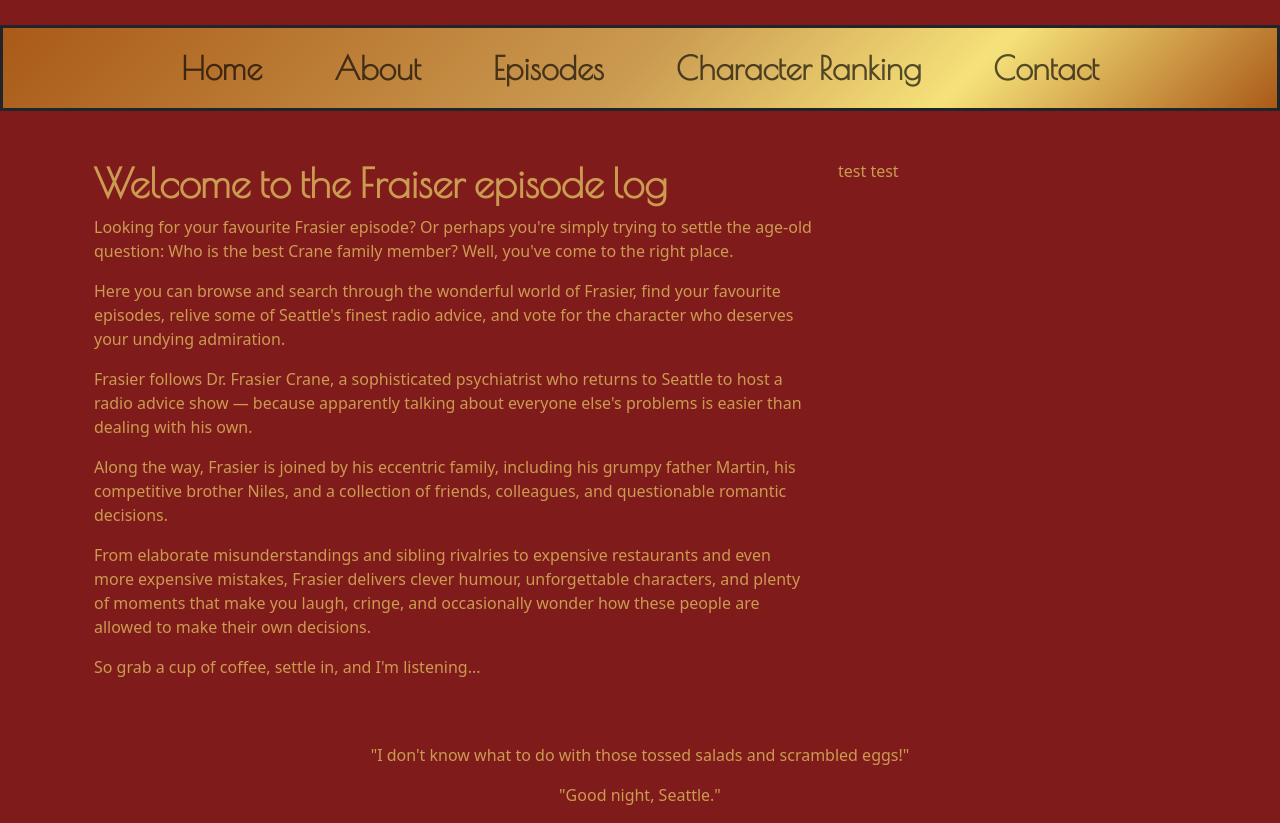
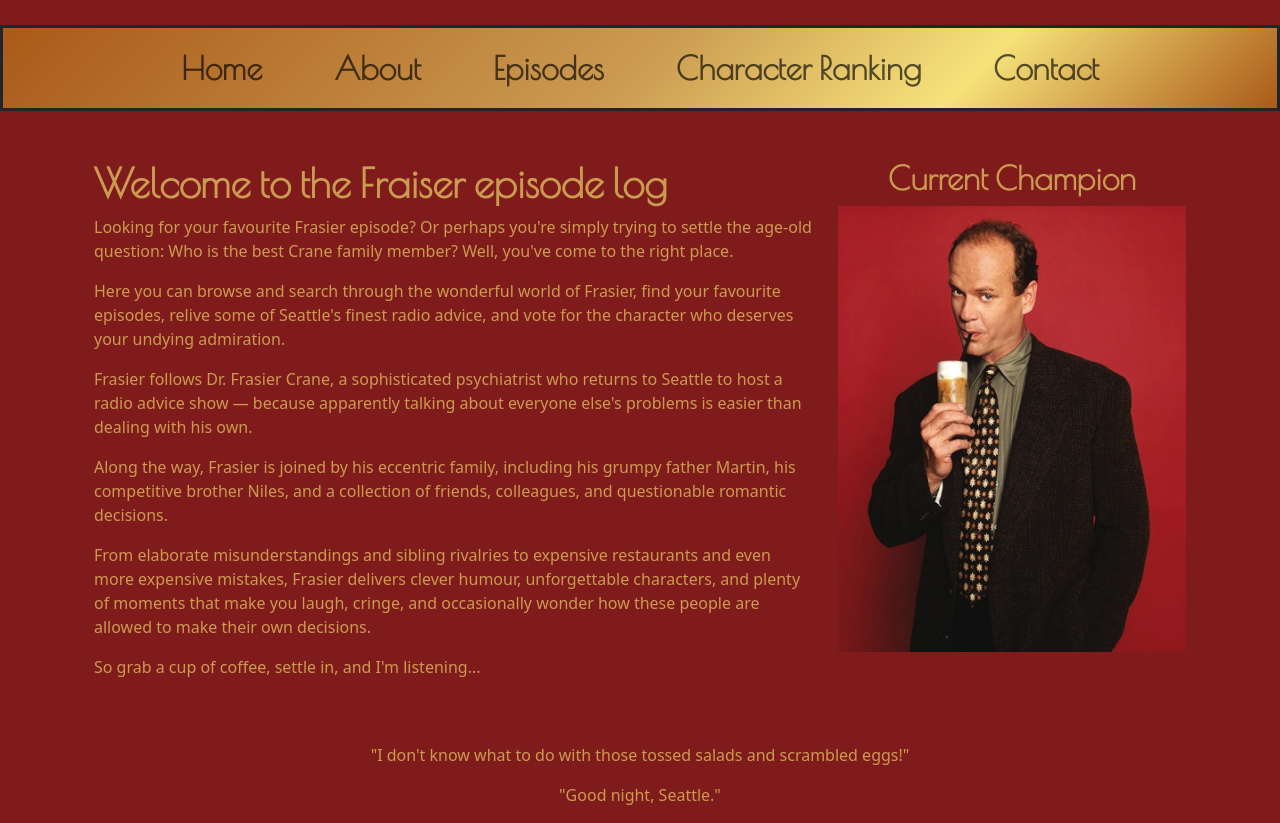
Before and after one commit to Tiernanmark/python_project_mt, a Flask app: page / in a window 1280 px wide. Shown: the part 451-1274 px from the top of the page. Run offline with Flask 3, Linux system fonts and the light colour scheme.

Commit message:
Addition of 'Current Champion' to home.html based on outcome of votes on ranking.html. includes updating img and link back to ranking.html

```diff
--- a/app.py
+++ b/app.py
@@ -104,7 +104,17 @@ votes = {
 
 @app.route("/")
 def home():
-    return render_template("home.html")
+
+    winner = max(votes, key=votes.get)
+
+    images = {
+        "Frasier": "frasier.webp",
+        "Niles": "niles.webp",
+        "Martin": "martin.webp",
+        "Daphne": "daphne.webp",
+        "Roz": "roz.webp",
+    }
+    return render_template("home.html", winner=winner, winner_image=images[winner])
 
 @app.route("/episodes", methods=["GET", "POST"])
 def episodes_page():
--- a/templates/home.html
+++ b/templates/home.html
@@ -13,7 +13,10 @@
             <p>So grab a cup of coffee, settle in, and I'm listening...</p>
         </div>
         <div class="col-12 col-md-4">
-            <p>test test</p>
+            <h2 class="text-center">Current Champion</h2>
+            <a href="{{ url_for('ranking') }}">
+            <img src="{{ url_for('static', filename='images/' + winner_image) }}" alt="{{ winner }}" class="img-fluid">
+            </a>
         </div>
     </div>
 </div>
```
